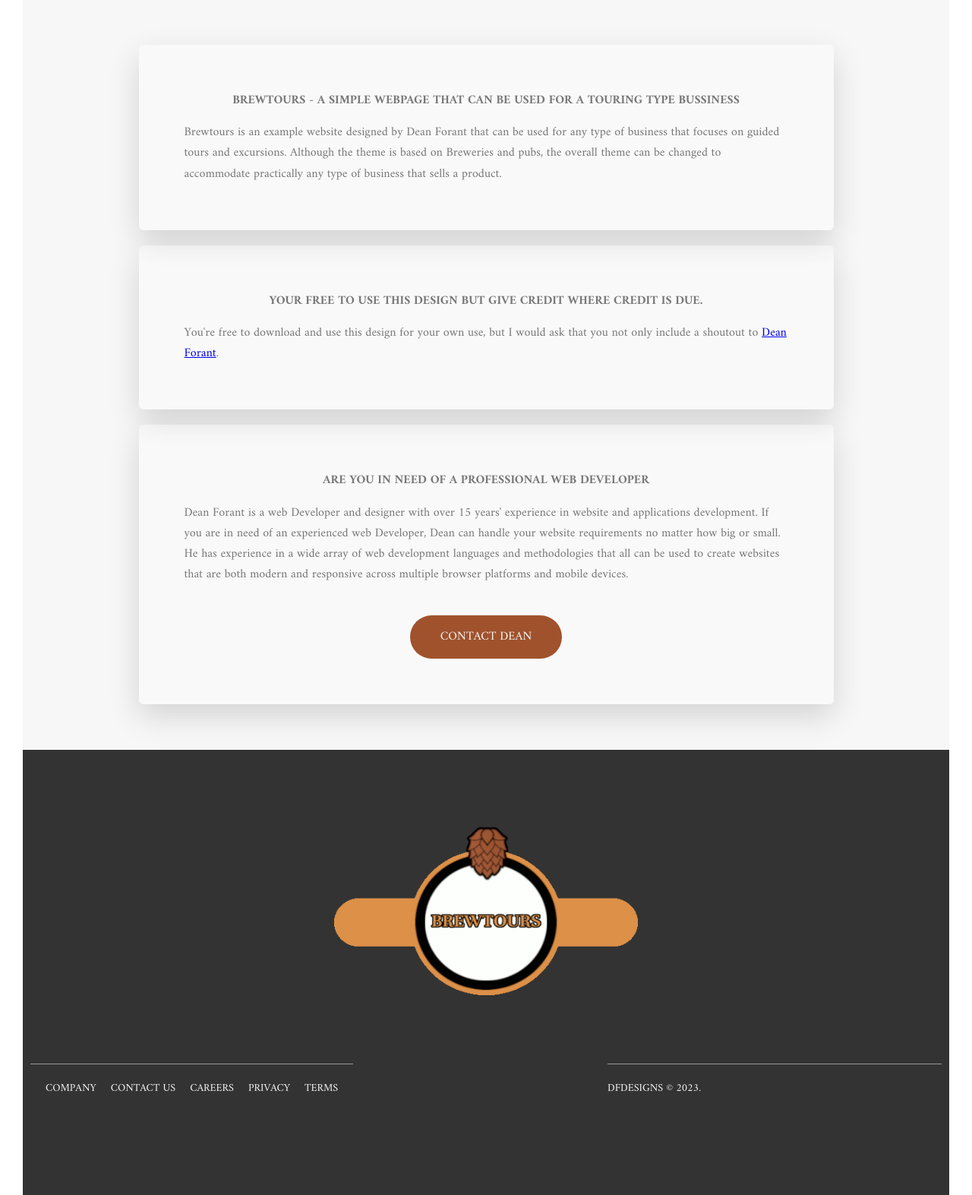
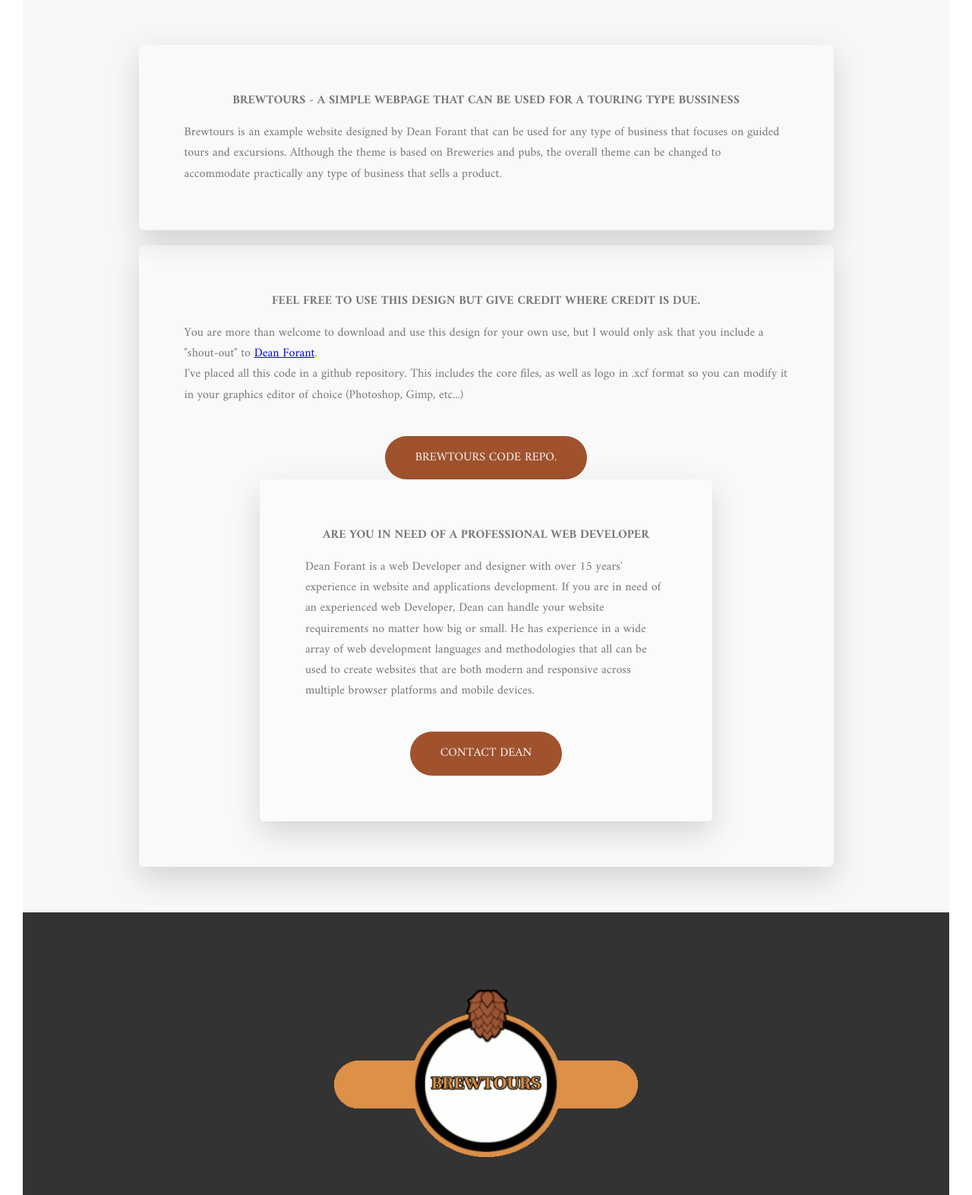
Before and after one commit to DForant/Brewtours, a PHP site: page /placeholder.php in a window 1280 px wide. Shown: the part 391-1964 px from the top of the page at 76% size. Run offline with PHP 8.4, Linux system fonts and the light colour scheme.

Commit message:
Add Brewtours Github Link

```diff
--- a/package.json
+++ b/package.json
@@ -12,7 +12,7 @@
         "compress:css": "sass css/style.prefix.css css/style.css --style compressed",
         "build:css": "npm-run-all compile:css concat:css prefix:css compress:css"
     },
-    "author": "Dean",
+    "author": "Dean Forant",
     "License": "ISC",
     "devDependencies": {
         "concat": "^1.0.3",
--- a/placeholder.php
+++ b/placeholder.php
@@ -34,12 +34,20 @@
 
                 <div class="row about-section-item">
                     <h3 class="heading-tertiary center-text margin-bottom-small">
-                        Your free to use this design but give credit where credit is due.
+                        Feel free to use this design but give credit where credit is due.
                     </h3>
                     <div class="about-section-item__text">
                         <p>
-                            You're free to download and use this design for your own use, but I would ask that you not only include a shoutout to <a href="http://deanforant.com">Dean Forant</a>.
+                            You are more than welcome to download and use this design for your own use, but I would only ask that you include a "shout-out" to <a href="http://deanforant.com">Dean Forant</a>.
                         </p>
+
+                        <p>
+                            I've placed all this code in a github repository. This includes the core files, as well as logo in .xcf format so you can modify it in your graphics editor of choice (Photoshop, Gimp, etc...)
+                        </p>
+
+                        <div class="placeholder placeholder__btn-box">
+                            <a href="https://github.com/DForant/Brewtours" class="btn btn--brown">Brewtours Code Repo.</a>
+                        </div
 
                     </div>
                 </div>
```
